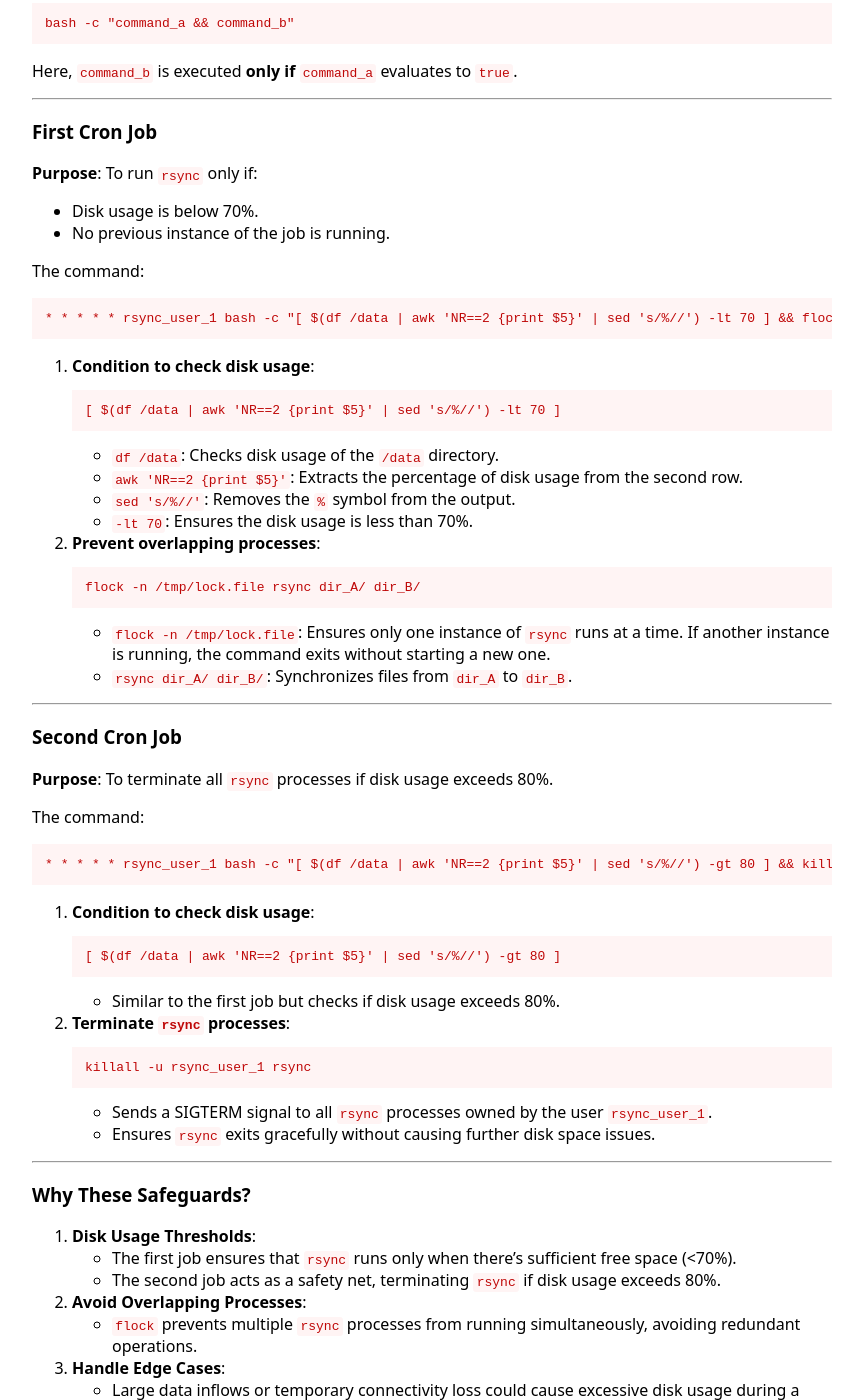
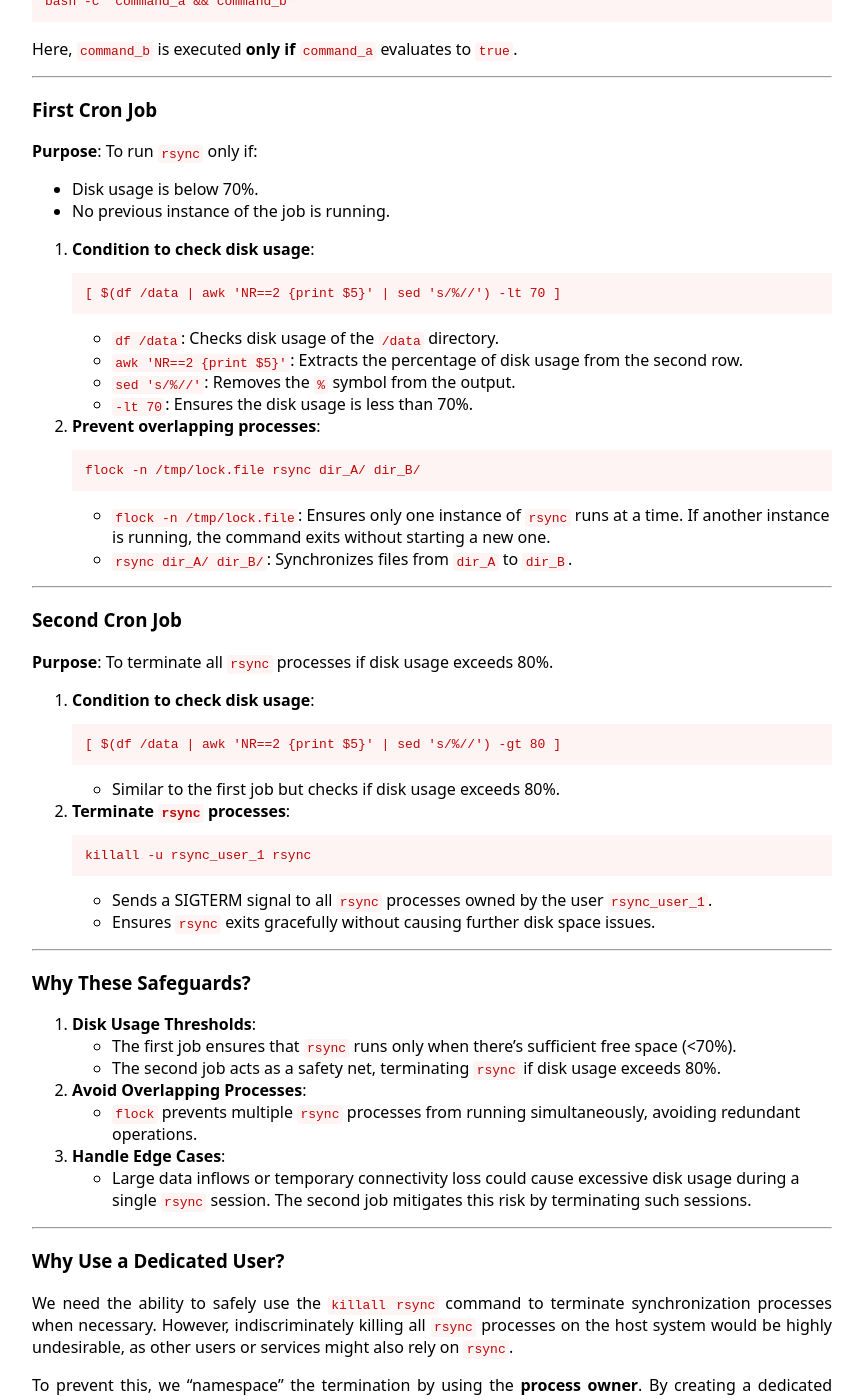
Before and after one commit to NicolasBourhis/notebook, a Jekyll site: the page built from _gtfobins/continuous_file_transfer_with_rsync_and_cron.md, in a window 1280 px wide and 1400 px high, scrolled down 1350 px. Shown: the whole window, without its empty margins (208-1071 px from the left). Built offline with Jekyll 4.4.1, drawn with Linux system fonts in a browser that asks for light colours; some of the changed text lies outside the part shown.

Commit message:
Update continuous_file_transfer_with_rsync_and_cron.md

````diff
--- a/_gtfobins/continuous_file_transfer_with_rsync_and_cron.md
+++ b/_gtfobins/continuous_file_transfer_with_rsync_and_cron.md
@@ -36,19 +36,17 @@ The solution uses the following tools:
 
 2. Define two cron jobs under this user:
 
-   - **First cron job**:
-     Runs `rsync` only if disk usage is below 70% and no other instance of the job is running:
+   - **First job**: Runs `rsync` only if disk usage is below 70% and no other instance of the job is running:
 
-     ```bash
-     * * * * * rsync_user_1 bash -c "[ $(df /data | awk 'NR==2 {print $5}' | sed 's/%//') -lt 70 ] && flock -n /tmp/lock.file rsync dir_A/ dir_B/"
-     ```
+```bash
+* * * * * rsync_user_1 bash -c "[ $(df /data | awk 'NR==2 {print $5}' | sed 's/%//') -lt 70 ] && flock -n /tmp/lock.file rsync dir_A/ dir_B/"
+```
 
-   - **Second cron job**:
-     Terminates all `rsync` processes if disk usage exceeds 80%:
+   - **Second job**: Terminates all `rsync` processes if disk usage exceeds 80%:
 
-     ```bash
-     * * * * * rsync_user_1 bash -c "[ $(df /data | awk 'NR==2 {print $5}' | sed 's/%//') -gt 80 ] && killall -u rsync_user_1 rsync"
-     ```
+```bash
+* * * * * rsync_user_1 bash -c "[ $(df /data | awk 'NR==2 {print $5}' | sed 's/%//') -gt 80 ] && killall -u rsync_user_1 rsync"
+```
 
 This setup ensures continuous file synchronization while preventing disk overfill.
 
@@ -72,11 +70,6 @@ Here, `command_b` is executed **only if** `command_a` evaluates to `true`.
 - Disk usage is below 70%.
 - No previous instance of the job is running.
 
-The command:
-```bash
-* * * * * rsync_user_1 bash -c "[ $(df /data | awk 'NR==2 {print $5}' | sed 's/%//') -lt 70 ] && flock -n /tmp/lock.file rsync dir_A/ dir_B/"
-```
-
 1. **Condition to check disk usage**:
    ```bash
    [ $(df /data | awk 'NR==2 {print $5}' | sed 's/%//') -lt 70 ]
@@ -98,11 +91,6 @@ The command:
 ### Second Cron Job
 
 **Purpose**: To terminate all `rsync` processes if disk usage exceeds 80%.
-
-The command:
-```bash
-* * * * * rsync_user_1 bash -c "[ $(df /data | awk 'NR==2 {print $5}' | sed 's/%//') -gt 80 ] && killall -u rsync_user_1 rsync"
-```
 
 1. **Condition to check disk usage**:
    ```bash
````
